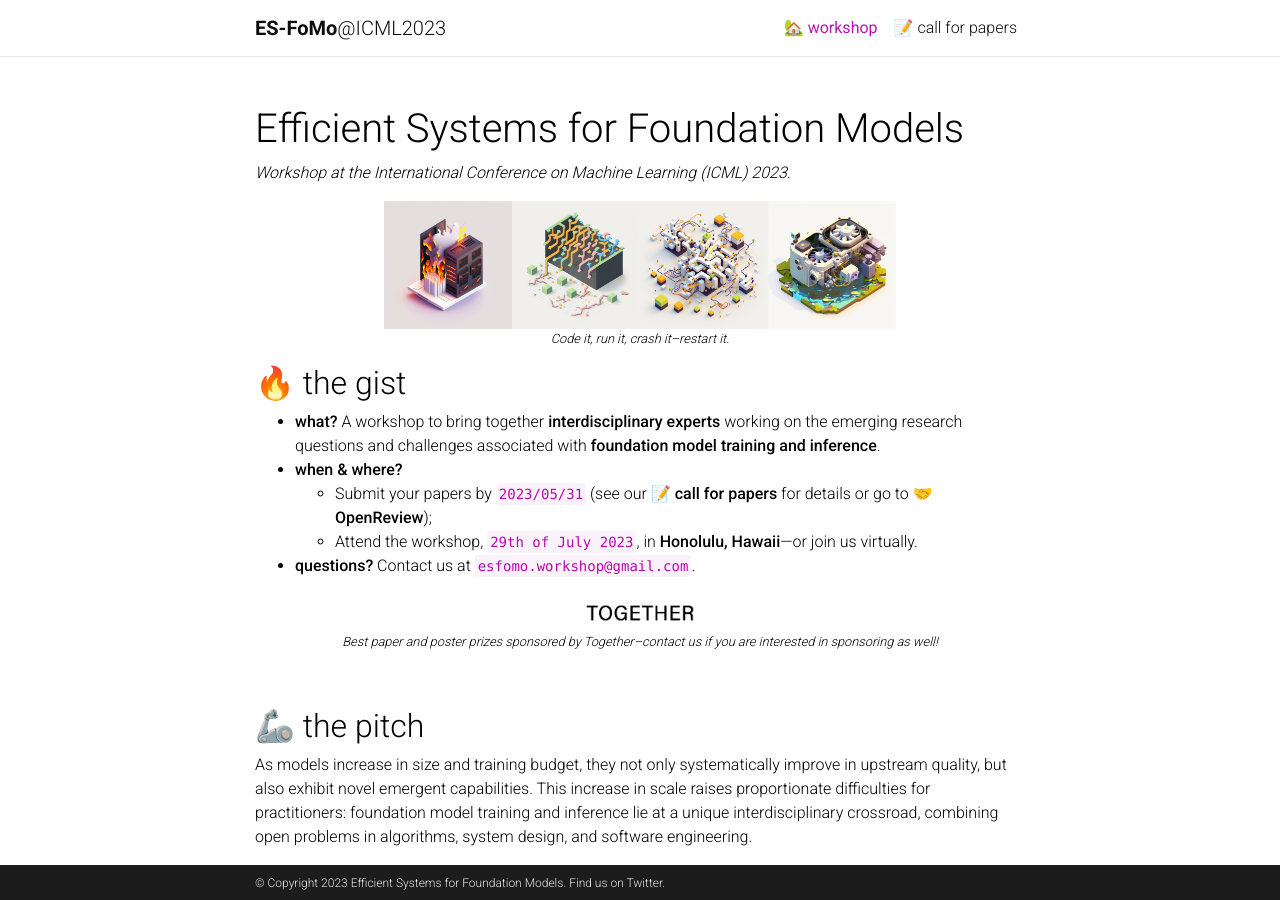
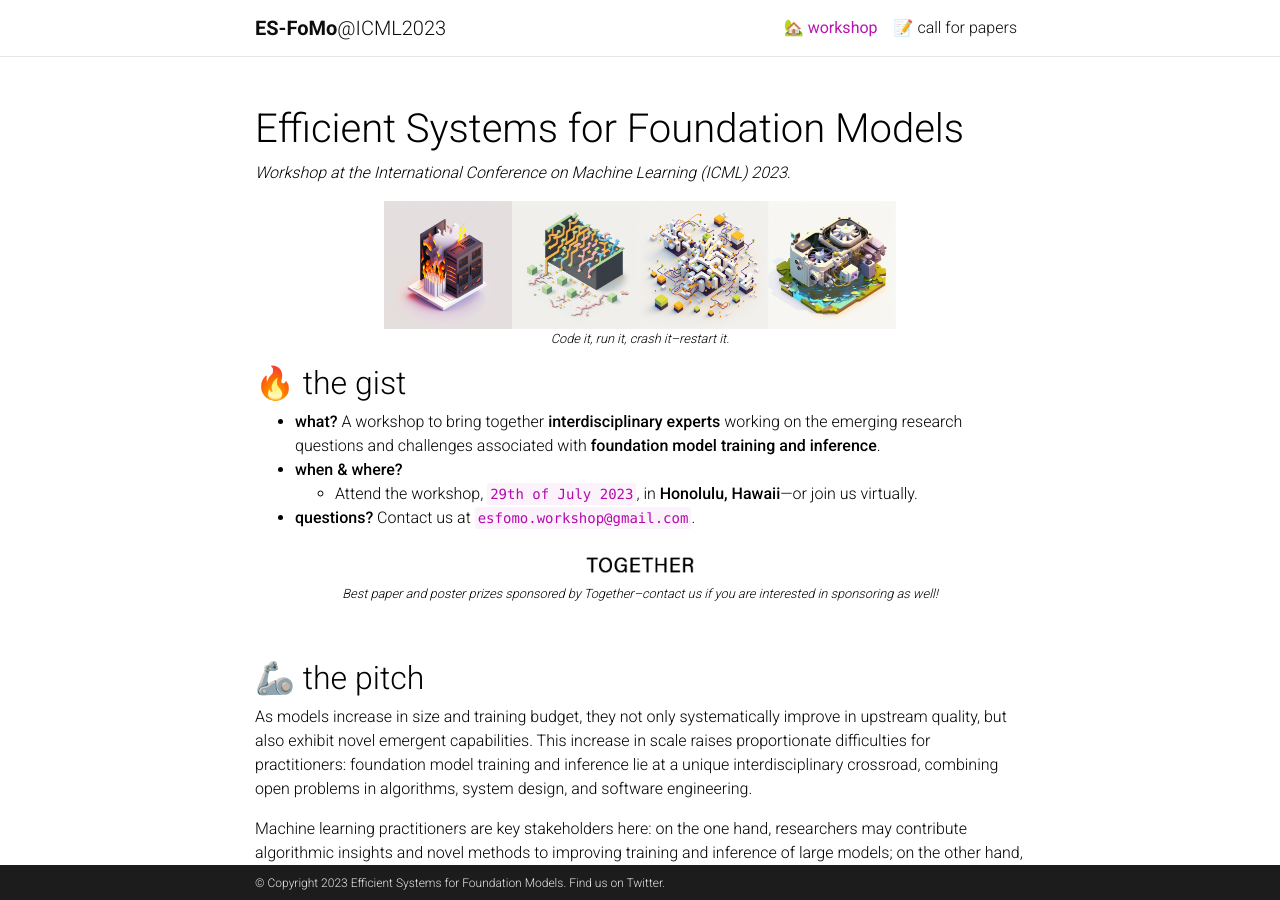
Before and after one commit to slippylolo/es-fomo.github.io, a Jekyll site: the page built from _pages/about.md, in a window 1280 px wide and 900 px high. Built offline with Jekyll 4.4.1, drawn with Linux system fonts in a browser that asks for light colours; full-size pictures stand in for the smaller copies a plugin makes; comment, search, counter and statistics services are not loaded; a style sheet for code colours, icons or effects is not loaded.

Commit message:
:broom: Remove paper submission deadline from main page

```diff
--- a/_pages/about.md
+++ b/_pages/about.md
@@ -12,7 +12,6 @@
 ## 🔥 the gist
 * **what?** A workshop to bring together **interdisciplinary experts** working on the emerging research questions and challenges associated with **foundation model training and inference**.
 * **when & where?**
-  * Submit your papers by **`2023/05/31`** (see our [**📝 call for papers**](/call/) for details or go to [**🤝 OpenReview**](https://openreview.net/group?id=ICML.cc/2023/Workshop/ES-FoMO));
   * Attend the workshop, **`29th of July 2023`**, in **Honolulu, Hawaii**—or join us virtually.
 * **questions?** Contact us at `esfomo.workshop@gmail.com`.
 
```
